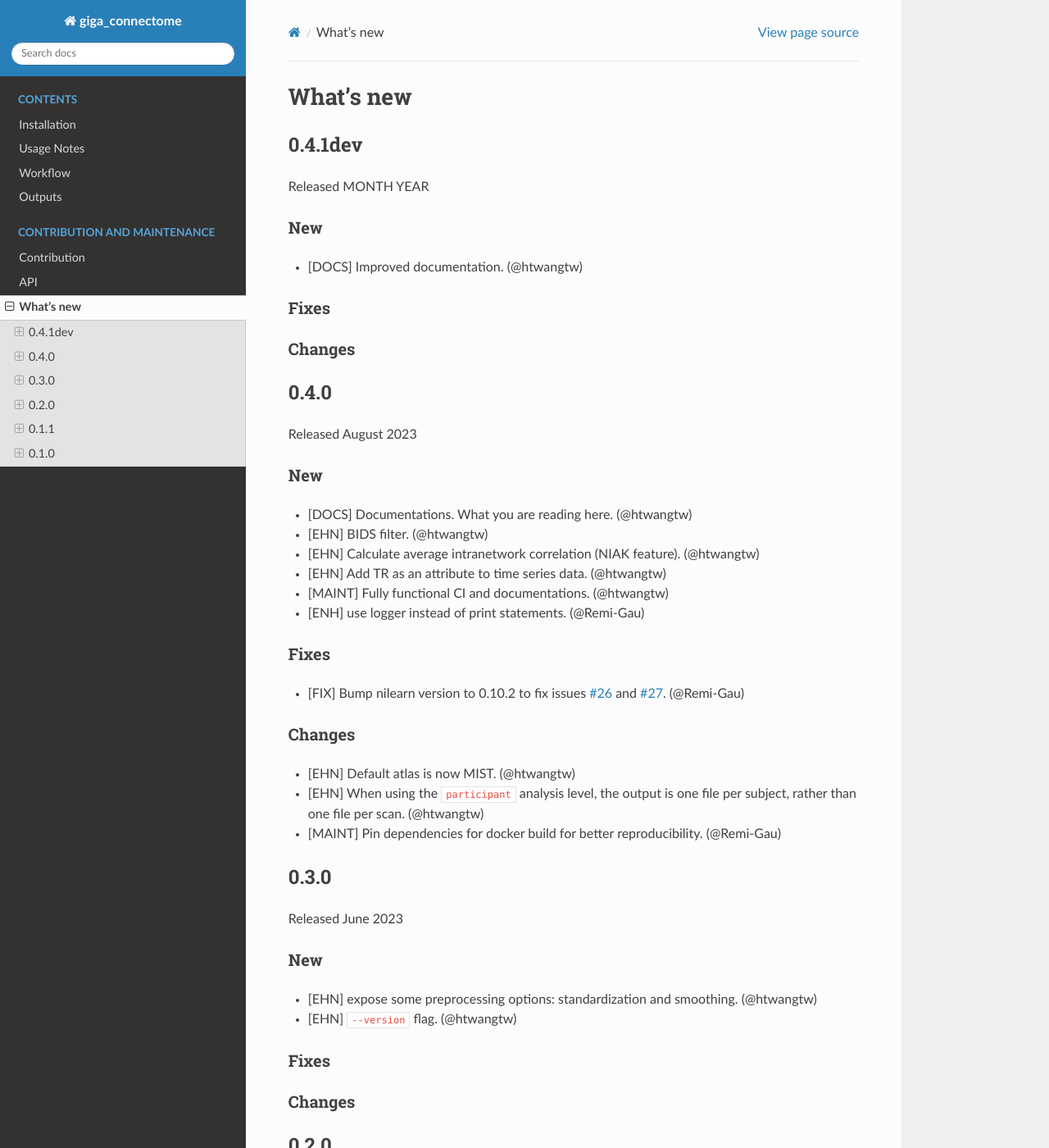
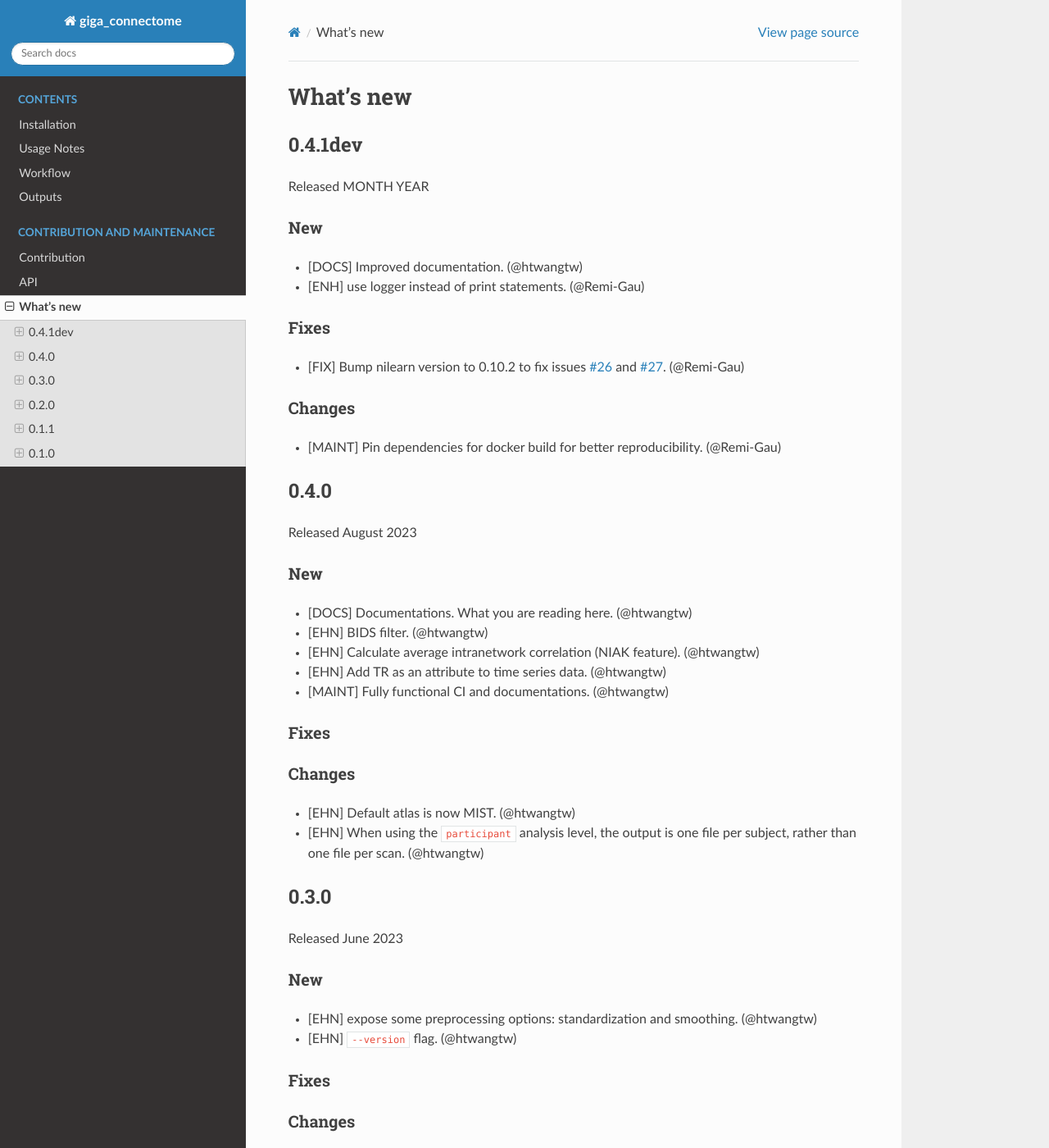
Before and after one commit to bids-apps/giga_connectome, a Sphinx documentation site: the page built from docs/source/changes.md, in a window 1280 px wide and 1400 px high. Shown: the whole window at 82% size. Built offline with Sphinx 7.4.7 and the Read the Docs theme 2.0.0, drawn with Linux system fonts in a browser that asks for light colours; the version number could not be read and is left out; some of the changed lines change nothing that is shown.

Commit message:
move to the correct section

```diff
--- a/docs/source/changes.md
+++ b/docs/source/changes.md
@@ -7,10 +7,15 @@ Released MONTH YEAR
 ### New
 
 - [DOCS] Improved documentation. (@htwangtw)
+- [ENH] use logger instead of print statements. (@Remi-Gau)
 
 ### Fixes
 
+- [FIX] Bump nilearn version to 0.10.2 to fix issues [#26](https://github.com/SIMEXP/giga_connectome/issues/26) and [#27](https://github.com/SIMEXP/giga_connectome/issues/27). (@Remi-Gau)
+
 ### Changes
+
+- [MAINT] Pin dependencies for docker build for better reproducibility. (@Remi-Gau)
 
 ## 0.4.0
 
@@ -23,17 +28,13 @@ Released August 2023
 - [EHN] Calculate average intranetwork correlation (NIAK feature). (@htwangtw)
 - [EHN] Add TR as an attribute to time series data. (@htwangtw)
 - [MAINT] Fully functional CI and documentations. (@htwangtw)
-- [ENH] use logger instead of print statements. (@Remi-Gau)
 
 ### Fixes
-
-- [FIX] Bump nilearn version to 0.10.2 to fix issues [#26](https://github.com/SIMEXP/giga_connectome/issues/26) and [#27](https://github.com/SIMEXP/giga_connectome/issues/27). (@Remi-Gau)
 
 ### Changes
 
 - [EHN] Default atlas is now MIST. (@htwangtw)
 - [EHN] When using the `participant` analysis level, the output is one file per subject, rather than one file per scan. (@htwangtw)
-- [MAINT] Pin dependencies for docker build for better reproducibility. (@Remi-Gau)
 
 ## 0.3.0
 
```
